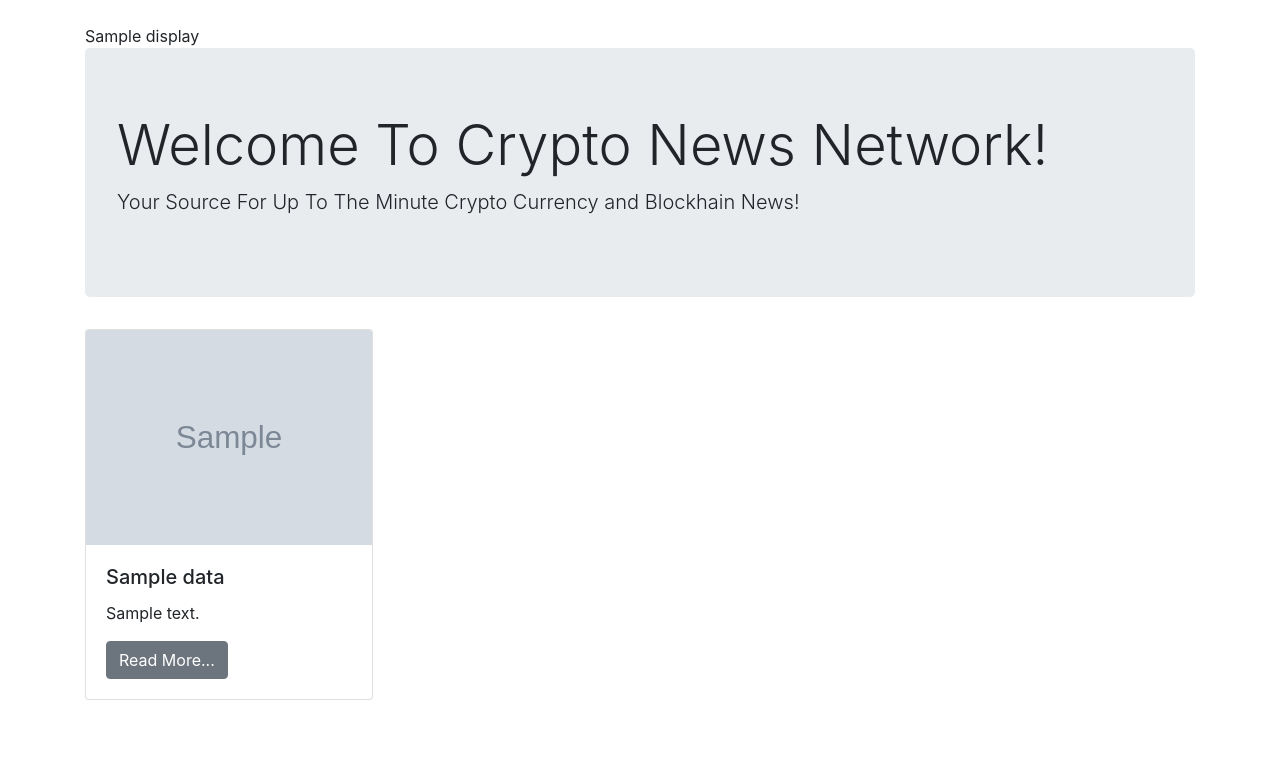
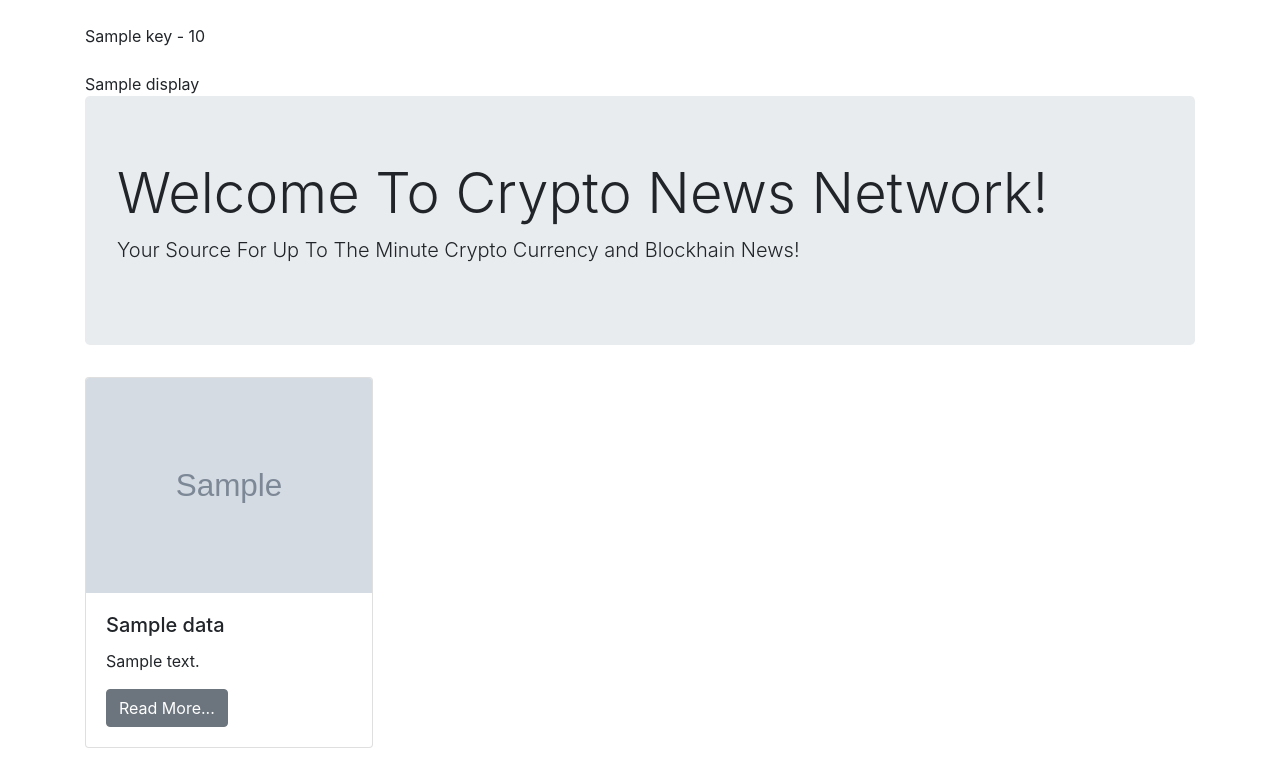
Before and after one commit to smagul/cryptonews, a Django app: template news/templates/home.html in a window 1280 px wide. Shown: the part 56-828 px from the top of the page. Before the commit the page ends 756 px from the top, so only its background shows below. Run offline with Django 3.2, Linux system fonts and the light colour scheme; the template is opened without the code that fills it: most values are stand-ins (such as "Sample title", 1, 10 or a date in 2020); grey boxes marked "Sample" are stand-in pictures; some libraries are stand-ins or nearby versions.

Commit message:
Looping through the price Data

```diff
--- a/news/templates/home.html
+++ b/news/templates/home.html
@@ -2,6 +2,12 @@
 
 {% block content %}
 
+{% for key, value in price.DISPLAY.items %}
+    {{ key }} - {{ value.USD.PRICE }}
+{% endfor %}
+
+<br/>
+<br/>
 {{ price.DISPLAY }}
 
 <div class="jumbotron">
```
